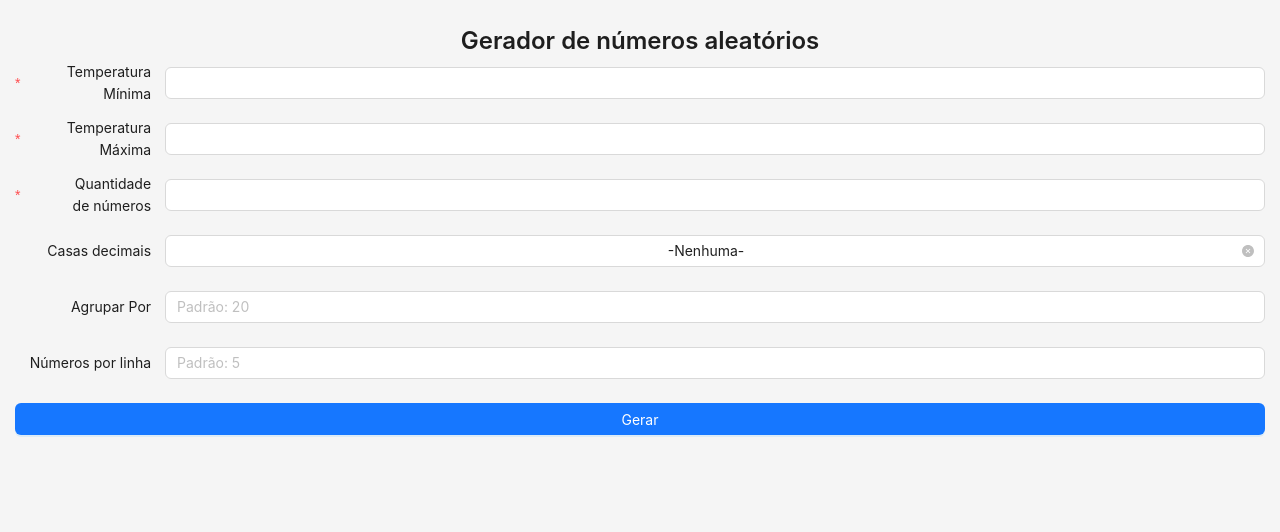
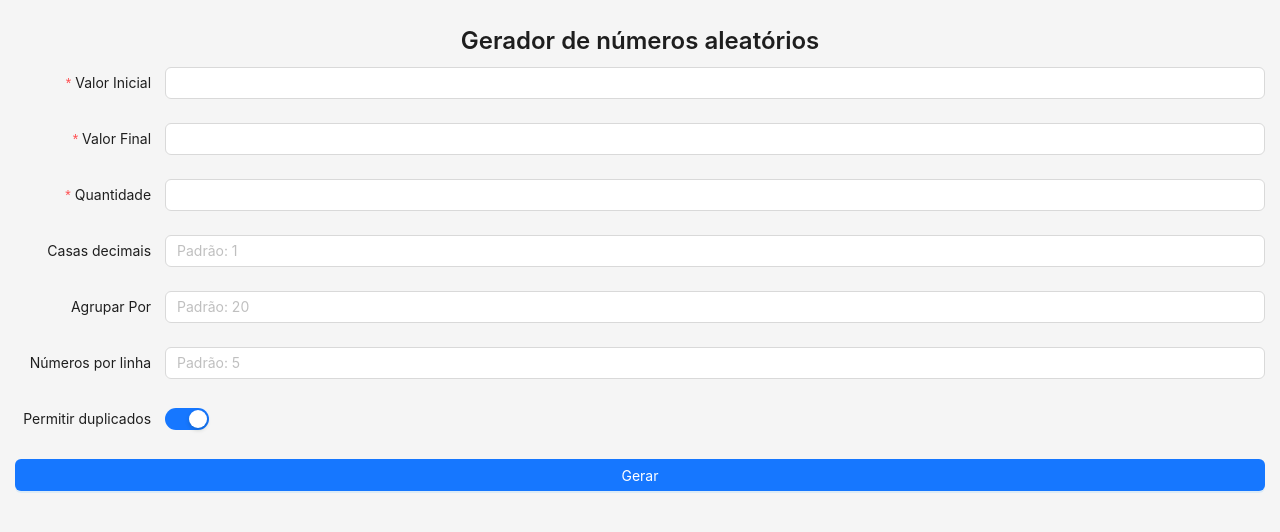
Before and after one commit to Fagnerkenedy/gerador-numeros, a React (Create React App) app: page / in a window 1280 px wide. Shown: the top 532 px of the page. Built offline with nearby package versions, Linux system fonts and the light colour scheme.

Commit message:
Adiciona botao permitir duplicados

```diff
--- a/package.json
+++ b/package.json
@@ -3,6 +3,7 @@
   "version": "0.1.0",
   "private": true,
   "dependencies": {
+    "@ant-design/v5-patch-for-react-19": "^1.0.3",
     "@testing-library/dom": "^10.4.1",
     "@testing-library/jest-dom": "^6.9.1",
     "@testing-library/react": "^16.3.0",
--- a/public/index.html
+++ b/public/index.html
@@ -1,5 +1,5 @@
 <!DOCTYPE html>
-<html lang="en">
+<html lang="pt-BR">
   <head>
     <meta charset="utf-8" />
     <link rel="icon" href="%PUBLIC_URL%/favicon.ico" />
@@ -24,10 +24,9 @@
       work correctly both with client-side routing and a non-root public URL.
       Learn how to configure a non-root public URL by running `npm run build`.
     -->
-    <title>React App</title>
+    <title>Gerador Números</title>
   </head>
   <body>
-    <noscript>You need to enable JavaScript to run this app.</noscript>
     <div id="root"></div>
     <!--
       This HTML file is a template.
--- a/src/App.js
+++ b/src/App.js
@@ -1,5 +1,6 @@
 import './App.css';
 import RoutesApp from './routes/RoutesApp';
+import '@ant-design/v5-patch-for-react-19';
 
 function App() {
   return (
--- /dev/null
+++ b/src/components/form/FormItem.jsx
@@ -0,0 +1,61 @@
+import { Checkbox, Form, InputNumber, Switch } from "antd"
+import fields from "./fields"
+import { useState } from "react"
+
+const FormItem = () => {
+    const [checked, setChecked] = useState(true)
+    return fields.map(field => {
+        switch (field.type) {
+            case "number":
+                return (
+                    <Form.Item
+                        label={<span>{field.label}</span>}
+                        name={field.name}
+                        rules={[
+                            {
+                                required: field.required,
+                                message: 'Este campo é obrigatório',
+                            },
+                        ]}
+                    >
+                        <InputNumber
+                            style={{ width: '100%' }}
+                            min={field.min || ''}
+                            max={field.max || ''}
+                            placeholder={field.placeholder || ''}
+                        />
+                    </Form.Item>
+                )
+
+            case "check":
+                return (
+                    <Form.Item
+                        label={<span>{field.label}</span>}
+                        name={field.name}
+                        valuePropName="checked"
+                        initialValue={checked}
+                    >
+                        <Checkbox
+                            onChange={(e) => {
+                                setChecked(e.target.checked)
+                            }}
+                        />
+                    </Form.Item>
+                )
+            case "switch":
+                return (
+                    <Form.Item
+                        label={<span>{field.label}</span>}
+                        name={field.name}
+                        initialValue={field.initialValue}
+                    >
+                        <Switch />
+                    </Form.Item>
+                )
+            default:
+                return false
+        }
+    })
+}
+
+export default FormItem
--- /dev/null
+++ b/src/components/form/Formulario.jsx
@@ -0,0 +1,32 @@
+import { Button, Form, Grid } from "antd"
+import FormItem from "./FormItem"
+
+const { useBreakpoint } = Grid;
+
+const Formulario = ({ finish }) => {
+    const screens = useBreakpoint();
+    return (
+        <Form
+            labelCol={
+                screens.xs
+                    ? undefined
+                    : { flex: '150px' }
+            }
+            labelAlign="right"
+            labelWrap
+            wrapperCol={
+                screens.xs
+                    ? undefined
+                    : { flex: 1 }
+            }
+            colon={false}
+            layout={screens.xs ? 'vertical' : 'horizontal'}
+            onFinish={finish}
+        >
+            <FormItem />
+            <Button style={{ width: '100%' }} type="primary" htmlType="submit">Gerar</Button>
+        </Form>
+    )
+}
+
+export default Formulario
--- /dev/null
+++ b/src/components/form/fields.js
@@ -0,0 +1,49 @@
+const fields = [
+    {
+        label: "Valor Inicial",
+        name: "minima",
+        type: "number",
+        required: true,
+    },
+    {
+        label: "Valor Final",
+        name: "maxima",
+        type: "number",
+        required: true
+    },
+    {
+        label: "Quantidade",
+        name: "quantidade",
+        type: "number",
+        required: true
+    },
+    {
+        label: "Casas decimais",
+        name: "casasDecimais",
+        placeholder: "Padrão: 1",
+        type: "number",
+        min: 0,
+        max: 20,
+    },
+    {
+        label: "Agrupar Por",
+        name: "agruparPor",
+        type: "number",
+        placeholder: "Padrão: 20",
+    },
+    {
+        label: "Números por linha",
+        name: "numerosPorLinha",
+        placeholder: "Padrão: 5",
+        type: "number",
+    },
+    {
+        label: "Permitir duplicados",
+        name: "duplicados",
+        type: "switch",
+        initialValue: true
+    }
+]
+
+
+export default fields
--- a/src/components/home/Home.jsx
+++ b/src/components/home/Home.jsx
@@ -1,141 +1,54 @@
-import { Button, Col, Form, Grid, InputNumber, Layout, Select, Typography } from "antd"
+import { Col, Layout, Typography } from "antd"
 import { useState } from "react";
 import gerador from "../../utils/gerador";
+import geradorUnico from "../../utils/geradorUnico";
 import List from "../list/List";
 import agrupador from "../../utils/agrupador";
-const { useBreakpoint } = Grid;
+import Formulario from "../form/Formulario"
+import notify from "../../utils/notification";
 
 const Home = () => {
     const [result, setResult] = useState([])
-    const screens = useBreakpoint();
-    const { Option } = Select;
     const { Title } = Typography
 
     const finish = (fields) => {
+        try {
             console.log("fields", fields);
-        const numbers = gerador(fields)
+
+            let numbers
+            if (fields.duplicados) {
+                numbers = gerador(fields)
+            } else {
+                numbers = geradorUnico(fields)
+            }
+            // if (numbers.type && numbers.type == "valores_unicos") {
+
+            // }
+
             const grupos = agrupador(numbers, fields.agruparPor || 20)
             const linhasAgrupadas = grupos.map((grupo) => {
                 return agrupador(grupo, fields.numerosPorLinha || 5)
             })
             setResult(linhasAgrupadas)
+        } catch (error) {
+            console.log("Erro ao gerar números: ", error)
+            notify({
+                message: "Erro ao gerar números",
+                description: error.message,
+                placement: 'top',
+                type: 'error',
+                duration: 10,
+                width: 600,
+                pauseOnHover: true
+            })
+        }
     }
 
     return (
         <Layout style={{ minHeight: '100vh' }}>
-            <Col style={{ padding: 15}}>
+            <Col style={{ padding: 15 }}>
                 <Title style={{ margin: 10 }} level={3}>Gerador de números aleatórios</Title>
-                <Form
-                    labelCol={
-                        screens.xs
-                            ? undefined
-                            : { flex: '150px' }
-                    }
-                    labelAlign="right"
-                    labelWrap
-                    wrapperCol={
-                        screens.xs
-                            ? undefined
-                            : { flex: 1 }
-                    }
-                    colon={false}
-                    layout={screens.xs ? 'vertical' : 'horizontal'}
-                    onFinish={finish}
-                >
-                    {/* ------------------------------------------------------- */}
-                    <Form.Item
-                        label={<span>Temperatura Mínima</span>}
-                        name={'minima'}
-                        rules={[
-                            {
-                                required: true,
-                                message: 'Este campo é obrigatório',
-                            },
-                        ]}
-                    >
-                        <InputNumber
-                            style={{ width: "100%" }}
-                            changeOnWheel
-                        />
-                    </Form.Item>
-                    {/* ------------------------------------------------------- */}
-                    <Form.Item
-                        label={<span>Temperatura Máxima</span>}
-                        name={'maxima'}
-                        rules={[
-                            {
-                                required: true,
-                                message: 'Este campo é obrigatório',
-                            },
-                        ]}
-                    >
-                        <InputNumber
-                            style={{ width: "100%" }}
-                            changeOnWheel
-                        />
-                    </Form.Item>
-                    {/* ------------------------------------------------------- */}
-                    <Form.Item
-                        label={<span>Quantidade de números</span>}
-                        name={'quantidade'}
-                        rules={[
-                            {
-                                required: true,
-                                message: 'Este campo é obrigatório',
-                            },
-                        ]}
-                    >
-                        <InputNumber
-                            style={{ width: "100%" }}
-                            changeOnWheel
-                        />
-                    </Form.Item>
-                    {/* ------------------------------------------------------- */}
-                    <Form.Item
-                        label={<span>Casas decimais</span>}
-                        name={'casasDecimais'}
-                        initialValue={0}
-                    >
-                        <Select
-                            allowClear
-                            showSearch
-                            optionFilterProp="children"
-                            filterOption={(input, option) =>
-                                option.children.toLowerCase().indexOf(input.toLowerCase()) >= 0
-                            }
-                            defaultValue={0}
-                        >
-                            <Option value={0}>-Nenhuma-</Option>
-                            <Option value={1}>1</Option>
-                            <Option value={2}>2</Option>
-                            <Option value={3}>3</Option>
-                            <Option value={4}>4</Option>
-                            <Option value={5}>5</Option>
-                        </Select>
-                    </Form.Item>
-                    {/* ------------------------------------------------------- */}
-                    <Form.Item
-                        label={<span>Agrupar Por</span>}
-                        name={'agruparPor'}
-                    >
-                        <InputNumber
-                            style={{ width: "100%" }}
-                            placeholder="Padrão: 20"
-                        />
-                    </Form.Item>
-                    {/* ------------------------------------------------------- */}
-                    <Form.Item
-                        label={<span>Números por linha</span>}
-                        name={'numerosPorLinha'}
-                    >
-                        <InputNumber
-                            style={{ width: "100%" }}
-                            placeholder="Padrão: 5"
-                        />
-                    </Form.Item>
-                    {/* ------------------------------------------------------- */}
-                    <Button style={{ width: '100%' }} type="primary" htmlType="submit">Gerar</Button>
-                </Form>
+                <Formulario finish={finish} />
             </Col>
             <List result={result}></List>
         </Layout>
--- a/src/utils/gerador.js
+++ b/src/utils/gerador.js
@@ -2,7 +2,7 @@ const gerador = (fields) => {
     const results = []
     for (let i = 0; i < fields.quantidade; i++) {
         const num = Math.random() * (fields.maxima - fields.minima) + fields.minima;
-        const formatado = num.toFixed(fields.casasDecimais)
+        const formatado = num.toFixed(fields.casasDecimais || 1)
         results.push(formatado);
     }
     return results
--- /dev/null
+++ b/src/utils/geradorUnico.js
@@ -0,0 +1,19 @@
+const gerador = (fields) => {
+        const casas = fields.casasDecimais || 1;
+        const totalPossivel = Math.round((fields.maxima - fields.minima) * Math.pow(10, casas)) + 1;
+        if (fields.quantidade > totalPossivel) {
+            throw new Error(`Não é possível gerar ${fields.quantidade} valores únicos nesse intervalo. Máximo permitido: ${totalPossivel}`);
+        }
+        const results = [];
+        for (let i = 0; i < fields.quantidade; i++) {
+            let num;
+            do {
+                num = Math.random() * (fields.maxima - fields.minima) + fields.minima;
+                num = num.toFixed(casas);
+            } while (results.includes(num));
+            results.push(num);
+        }
+        return results;
+}
+
+export default gerador
--- /dev/null
+++ b/src/utils/notification.js
@@ -0,0 +1,18 @@
+import { notification } from "antd";
+
+const notify = ({ message, description, placement, type, duration, width, pauseOnHover }) => {
+    if (!type) type = 'info';
+    notification[type]({ // success, info, warning, error
+        message: message,
+        description: description,
+        placement: placement, // topLeft, topRight, bottomLeft, bottomRight, top, bottom
+        duration: duration, // 3 (segundos), null (caso não queira que suma sozinho)
+        style: {
+            width: width,
+        },
+        showProgress: true,
+        pauseOnHover
+    });
+}
+
+export default notify
```
Also changed, not shown: 1 other file (tests, documents, lock files or other folders). Lines whose indentation alone changed are shown as unchanged.
